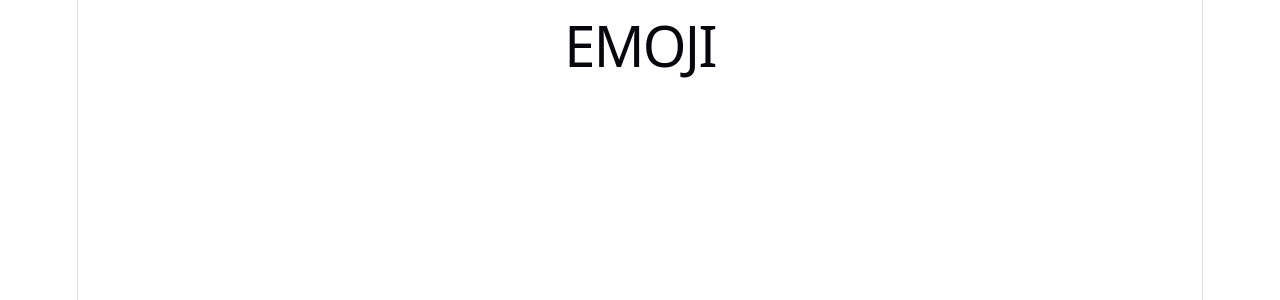
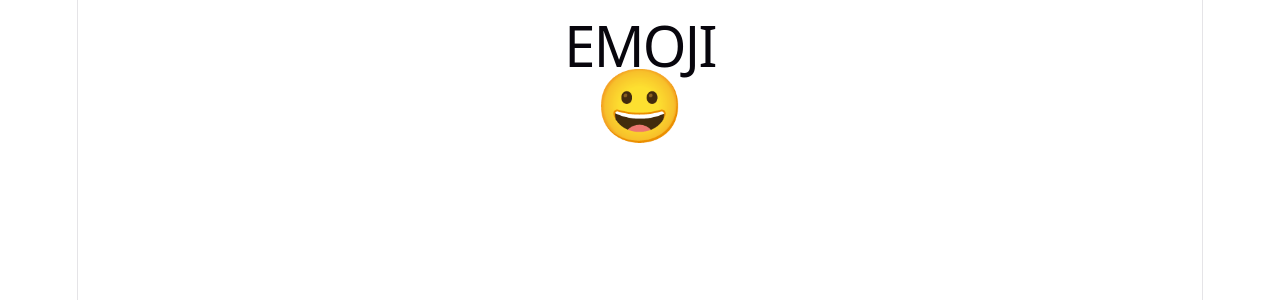
Before and after one commit to ufjf-dcc207/ufjf-dcc207-2026-3-a-atv06-joaocarloshallak, a React (Vite) app: page / in a window 1280 px wide. Shown: the top 300 px of the page. Built offline with nearby package versions, Linux system fonts and the light colour scheme.

Commit message:
cria elemento Emoji

```diff
--- a/src/App.tsx
+++ b/src/App.tsx
@@ -1,9 +1,12 @@
+import Emoji from "./Emoji"
+
 
 function App() {
 
   return (
     <>
       <h1>EMOJI</h1>
+      <Emoji />
     </>
   )
 }
--- /dev/null
+++ b/src/Emoji.css
@@ -0,0 +1,6 @@
+.emoji {
+
+    font-size: 4rem;
+
+
+}
--- /dev/null
+++ b/src/Emoji.tsx
@@ -0,0 +1,9 @@
+import './Emoji.css';
+
+export default function Emoji() {
+  return (
+    <div className="emoji">
+      😀
+    </div>
+  );
+}
```
